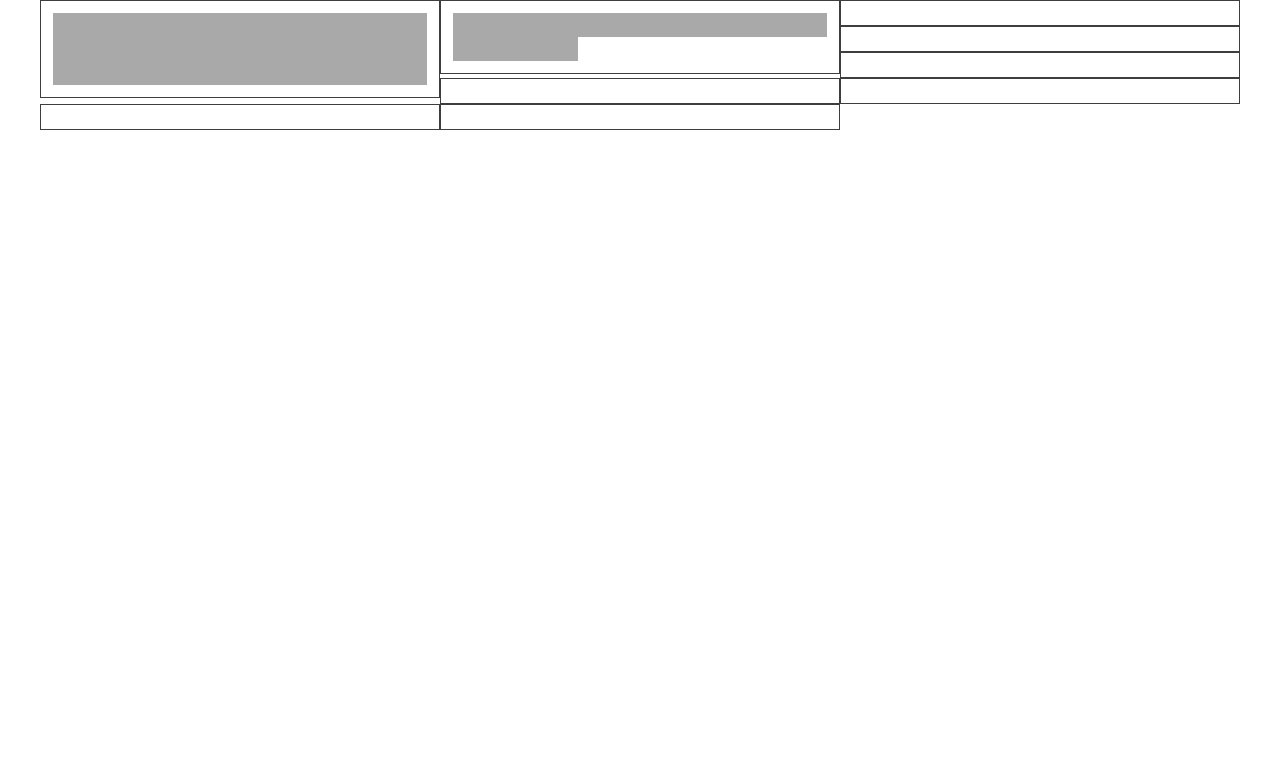
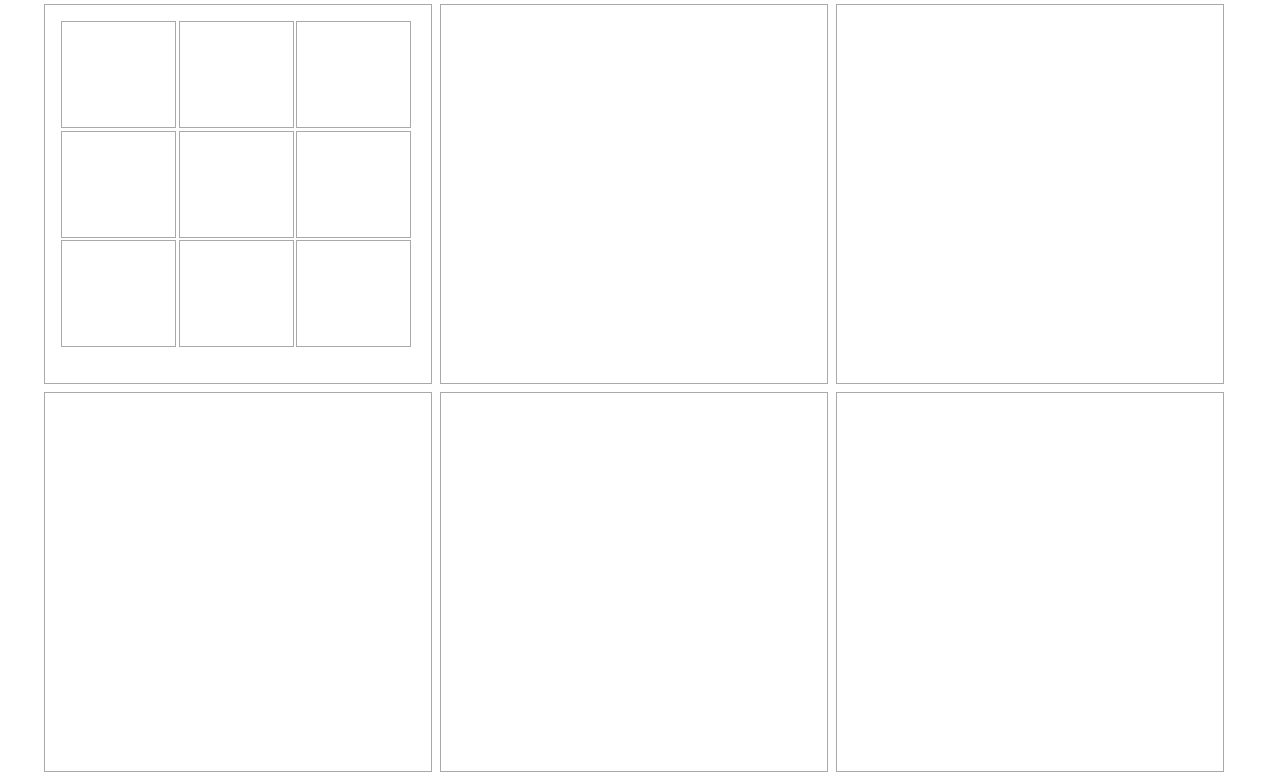
Before and after one commit to mili01gm/grids, a plain HTML site: page index.html in a window 1280 px wide. Shown: the top 777 px of the page. Drawn offline with Linux system fonts and the light colour scheme.

Commit message:
Avance del primero. Ya!

```diff
--- a/index.html
+++ b/index.html
@@ -7,30 +7,27 @@
   <link rel="stylesheet" href="main.css">
   <title>Document</title>
 </head>
-<body class="container">
-  <div class="col-4 exercise-container">
-    <div class="col-4 bg-gray"></div>
-    <div class="col-4 bg-gray"></div>
-    <div class="col-4 bg-gray"></div>
-    <div class="col-4 bg-gray"></div>
-    <div class="col-4 bg-gray"></div>
-    <div class="col-4 bg-gray"></div>
-    <div class="col-4 bg-gray"></div>
-    <div class="col-4 bg-gray"></div>
-    <div class="col-4 bg-gray"></div>
+<body class="container row">
+  <div class="col-4 container-height-1">
+    <div class="row">
+      <div class="col-4 container-height-2"></div>
+      <div class="col-4 container-height-2"></div>
+      <div class="col-4 container-height-2"></div>
+      <div class="col-4 container-height-2"></div>
+      <div class="col-4 container-height-2"></div>
+      <div class="col-4 container-height-2"></div>
+      <div class="col-4 container-height-2"></div>
+      <div class="col-4 container-height-2"></div>
+      <div class="col-4 container-height-2"></div>
+    </div>
   </div>
-  <div class="col-4 exercise-container">
-    <div class="col-12 bg-gray"></div>
-    <div class="col-4 bg-gray"></div>
-  </div>
-  <div class="col-4 exercise-container">
-
-  </div>
-  <div class="col-4 exercise-container"></div>
-  <div class="col-4 exercise-container"></div>
-  <div class="col-4 exercise-container"></div>
-  <div class="col-4 exercise-container"></div>
-  <div class="col-4 exercise-container"></div>
-  <div class="col-4 exercise-container"></div>
+  <div class="col-4 container-height-1"></div>
+  <div class="col-4 container-height-1"></div>
+  <div class="col-4 container-height-1"></div>
+  <div class="col-4 container-height-1"></div>
+  <div class="col-4 container-height-1"></div>
+  <div class="col-4 container-height-1"></div>
+  <div class="col-4 container-height-1"></div>
+  <div class="col-4 container-height-1"></div>
 </body>
 </html>
--- a/main.css
+++ b/main.css
@@ -9,64 +9,34 @@
   max-width: 1200px;
   margin: 0 auto;
 }
-.exercise-container {
-  height: 100%;
-  border: 1px solid #3e3e3e;
+
+.container-height-1 {
+  height: 380px;
+  max-height: 100%;
 }
 
-.bg-gray {
-  background-color: darkgray;
+.container-height-2 {
+  height: 107px;
+  max-height: 100%;
 }
 
-.row:before,
-.row:after {
-  content: " ";
+.row::before,
+.row::after {
+  content: "";
   display: table;
 }
 
-.row:after {
+.row::after {
   clear: both;
 }
 
 [class*="col-"]{
-  min-height: 7px;
-  padding: 12px;
   float: left;
+  padding: 15px;
+  border: 1px solid darkgray;
 }
 
-.col-1 {
-  width: 8.3333333%;
+.col-4 {
+  width: 32.3333%;
+  margin: 0.3333%;
 }
-.col-2 {
-  width: 16.666666%;
-}
-.col-3 {
-  width: 25%;
-}
-.col-4 {
-  width: 33.333333%;
-}
-.col-5 {
-  width: 41.666666667%;
-}
-.col-6 {
-  width: 50%;
-}
-.col-7 {
-  width: 58.333333%;
-}
-.col-8 {
-  width: 66.666666667%;
-}
-.col-9 {
-  width: 75%;
-}
-.col-10 {
-  width: 83.333333%;
-}
-.col-11 {
-  width: 96.666666%;
-}
-.col-12 {
-  width: 100%;
-}
```
